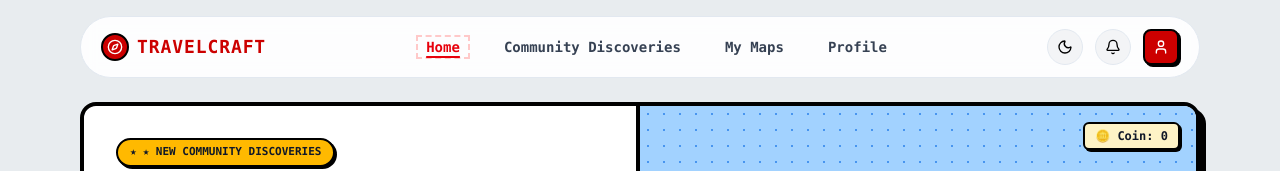
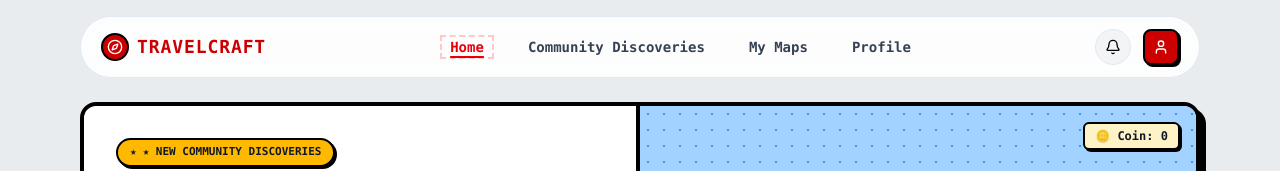
Before and after one commit to RewChen/Project-TravelCraft-, a React (Vite) app: page / in a window 1280 px wide. Shown: the top 171 px of the page. Built offline with nearby package versions, Linux system fonts and the light colour scheme; no server answers.

Commit message:
Remove theme toggle from header
Remove the theme toggle UI and related code from Header.jsx: drop Moon and Sun imports, remove themeMode and toggleTheme from useApp destructuring, and delete the toggle button markup. Cleans up unused variables and simplifies the header component.

```diff
--- a/src/components/common/Header.jsx
+++ b/src/components/common/Header.jsx
@@ -1,10 +1,9 @@
-import { Compass, Bell, Settings, User, Moon, Sun } from 'lucide-react';
+import { Compass, Bell, Settings, User } from 'lucide-react';
 import { useApp } from '../../context/AppContext';
 
 export default function Header() {
-  const { currentPage, navigateTo, isLoggedIn, isAdminLoggedIn, setAuthMode, activeCommunityMap, userProfile, themeMode, toggleTheme, t } = useApp();
+  const { currentPage, navigateTo, isLoggedIn, isAdminLoggedIn, setAuthMode, activeCommunityMap, userProfile, t } = useApp();
   const avatar = userProfile?.avatar || '🏃';
-  const isDark = themeMode === 'dark';
 
   return (
     <header className="bg-white/90 dark:bg-slate-900/90 border border-slate-200 dark:border-slate-700 rounded-full p-3 px-5 mb-6 shadow-none flex items-center justify-between sticky top-4 z-50 transition-colors duration-200 backdrop-blur-sm">
@@ -78,15 +77,6 @@ export default function Header() {
       </nav>
 
       <div className="flex items-center gap-3">
-        <button
-          type="button"
-          onClick={toggleTheme}
-          aria-label={t('nav.toggleTheme')}
-          title={isDark ? t('theme.lightMode') : t('theme.darkMode')}
-          className="w-9 h-9 border border-slate-200 dark:border-slate-600 rounded-full flex items-center justify-center bg-gray-100 dark:bg-slate-800 hover:bg-amber-100 dark:hover:bg-slate-700 shadow-none cursor-pointer transition-colors"
-        >
-          {isDark ? <Sun className="w-4 h-4 text-amber-300" /> : <Moon className="w-4 h-4 text-black" />}
-        </button>
         <button className="w-9 h-9 border border-slate-200 dark:border-slate-600 rounded-full flex items-center justify-center bg-gray-100 dark:bg-slate-800 hover:bg-amber-100 dark:hover:bg-slate-700 shadow-none cursor-pointer">
           <Bell className="w-4 h-4 text-black dark:text-slate-200" />
         </button>
```
